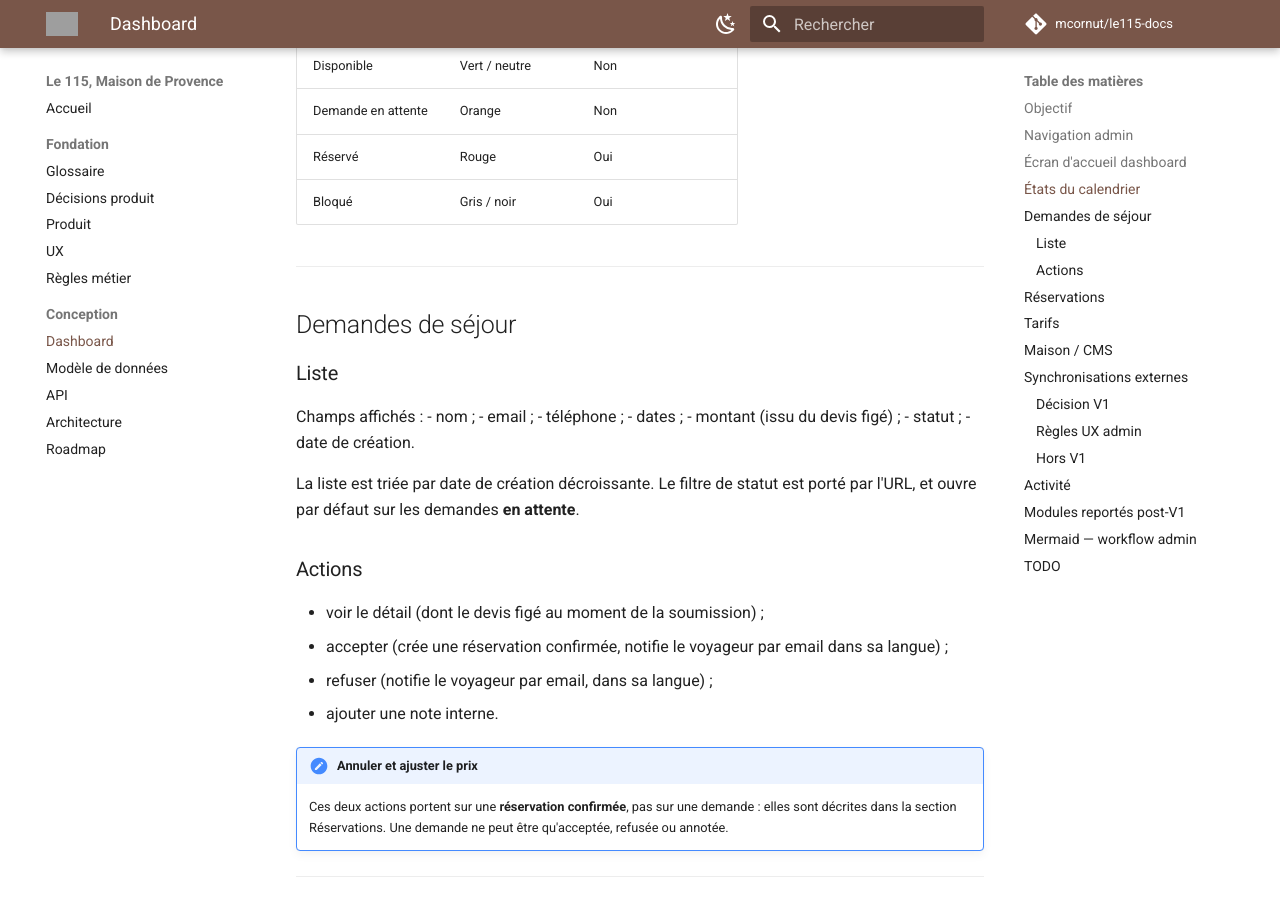
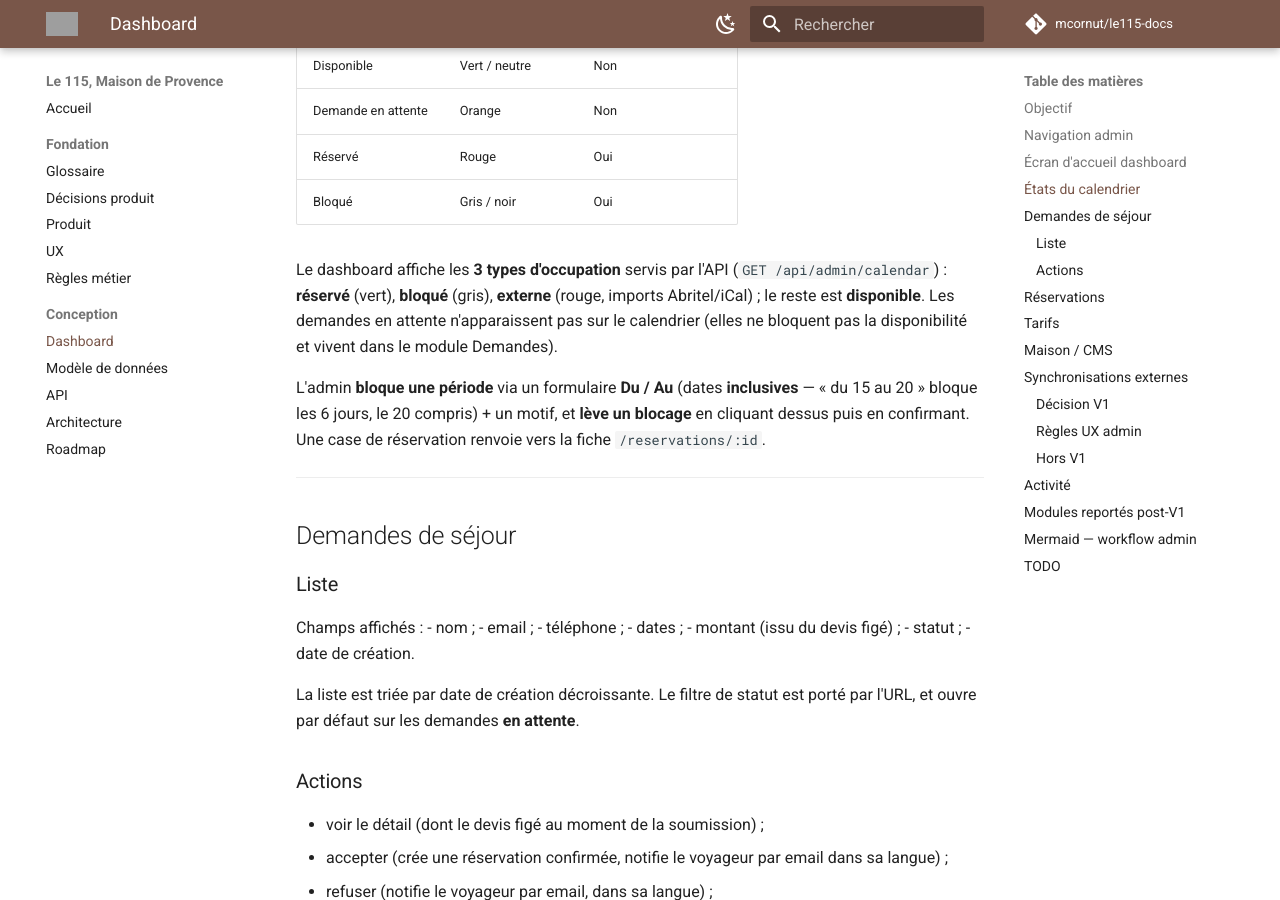
Before and after one commit to mcornut/le115-docs, an MkDocs documentation site: the page built from docs/04-Dashboard.md, in a window 1280 px wide and 900 px high, scrolled down 1790 px. Built offline with MkDocs 1.6.1 and Material for MkDocs 9.7.7, drawn with Linux system fonts in a browser that asks for light colours; comment, search, counter and statistics services are not loaded; some of the changed text lies outside the part shown; grey boxes are pictures that could not be loaded.

Commit message:
docs(dashboard): module Calendrier (états servis, blocage dates inclusives)
Co-Authored-By: Claude Opus 4.8 <noreply@anthropic.com>

```diff
--- a/docs/04-Dashboard.md
+++ b/docs/04-Dashboard.md
@@ -60,6 +60,17 @@ sont couvertes par le module `Maison`.
 | Demande en attente | Orange | Non |
 | Réservé | Rouge | Oui |
 | Bloqué | Gris / noir | Oui |
+
+Le dashboard affiche les **3 types d'occupation** servis par l'API
+(`GET /api/admin/calendar`) : **réservé** (vert), **bloqué** (gris),
+**externe** (rouge, imports Abritel/iCal) ; le reste est **disponible**. Les
+demandes en attente n'apparaissent pas sur le calendrier (elles ne bloquent
+pas la disponibilité et vivent dans le module Demandes).
+
+L'admin **bloque une période** via un formulaire **Du / Au** (dates
+**inclusives** — « du 15 au 20 » bloque les 6 jours, le 20 compris) + un
+motif, et **lève un blocage** en cliquant dessus puis en confirmant. Une
+case de réservation renvoie vers la fiche `/reservations/:id`.
 
 ---
 
```
Also changed, not shown: other parts of docs/04-Dashboard.md (+1 -1 lines).
